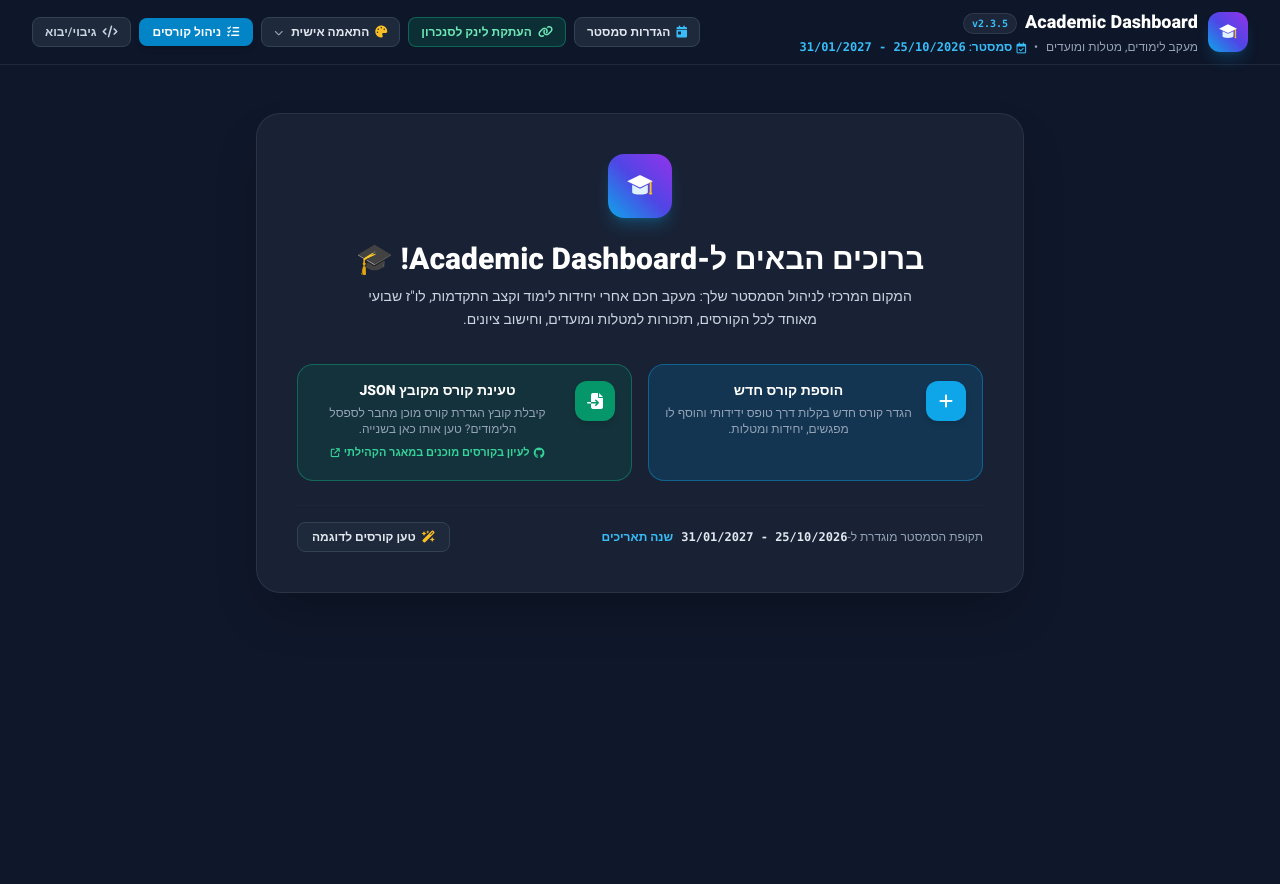
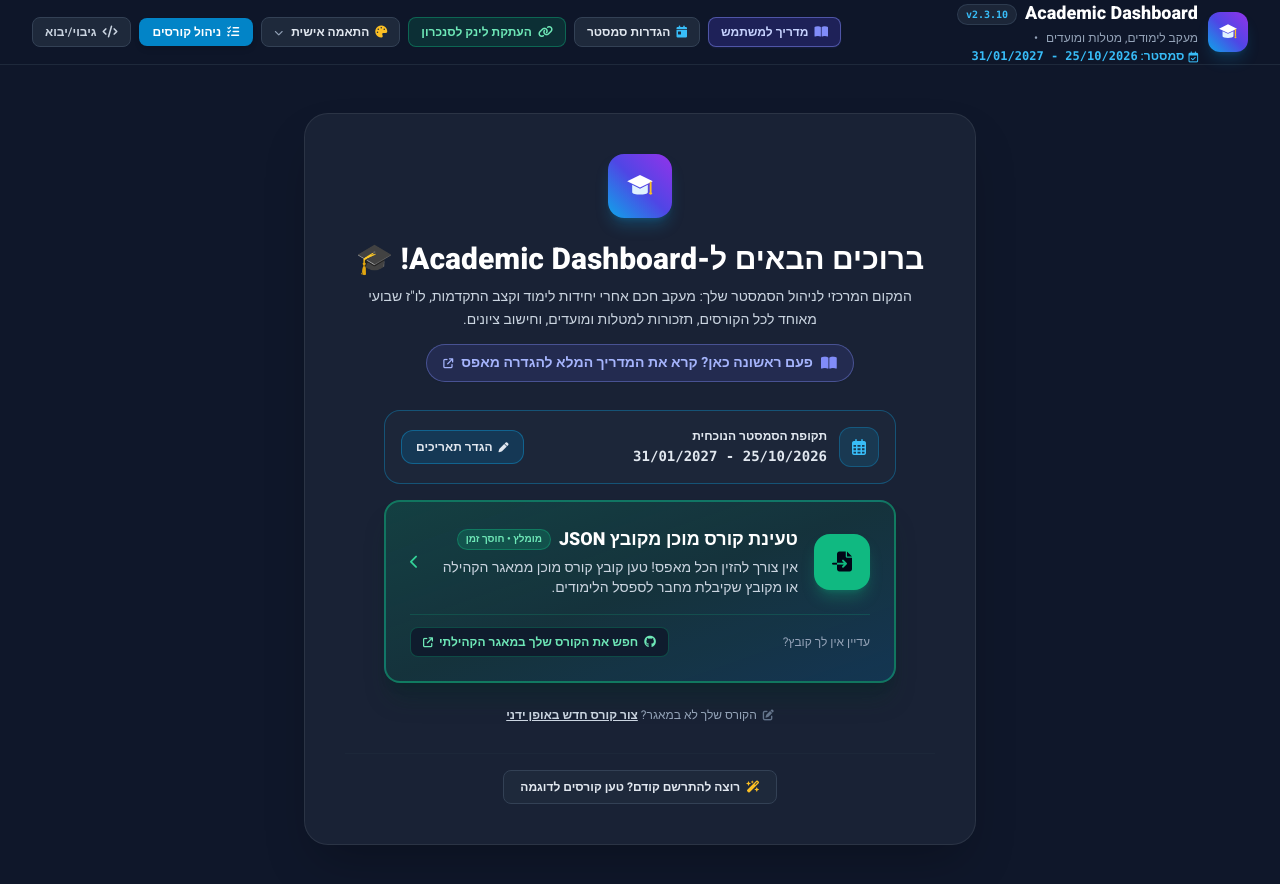
Before and after one commit to klempor/academic-dashboard, a plain HTML site: page index.html in a window 1280 px wide. Before the commit the page ends 800 px from the top, so only its background shows below. Drawn offline with nearby package versions, Linux system fonts and the light colour scheme.

Commit message:
Add user-guide

```diff
--- a/index.html
+++ b/index.html
@@ -99,7 +99,7 @@
                 <div class="min-w-0">
                     <div class="flex items-center gap-1.5 sm:gap-2 flex-wrap">
                         <h1 class="text-sm sm:text-lg font-extrabold text-white leading-tight truncate">Academic Dashboard</h1>
-                        <span id="appVersionBadge" class="px-1.5 sm:px-2 py-0.5 text-[10px] font-mono font-bold rounded-full bg-slate-800/90 text-brand-400 border border-slate-700/80 shadow-sm shrink-0" title="גרסת מערכת נוכחית (major.minor.micro)">v2.3.5</span>
+                        <span id="appVersionBadge" class="px-1.5 sm:px-2 py-0.5 text-[10px] font-mono font-bold rounded-full bg-slate-800/90 text-brand-400 border border-slate-700/80 shadow-sm shrink-0" title="גרסת מערכת נוכחית (major.minor.micro)">v2.3.10</span>
                     </div>
                     <div class="text-[11px] sm:text-xs text-slate-400 flex items-center gap-x-2 gap-y-0.5 flex-wrap mt-0.5">
                         <span class="hidden md:inline">מעקב לימודים, מטלות ומועדים</span>
@@ -113,6 +113,12 @@
             </div>
 
             <div class="flex items-center justify-start sm:justify-end flex-wrap gap-1.5 sm:gap-2 w-full lg:w-auto border-t border-slate-800/70 pt-2 lg:border-0 lg:pt-0 shrink-0">
+                <!-- USER GUIDE LINK BUTTON -->
+                <a href="https://github.com/klempor/academic-dashboard/blob/main/USER_GUIDE.md" target="_blank" rel="noopener noreferrer" class="px-2.5 sm:px-3 py-1.5 rounded-lg bg-indigo-600/25 hover:bg-indigo-600/40 text-indigo-200 hover:text-white text-xs font-bold transition-all border border-indigo-400/50 shadow-sm shadow-indigo-500/10 flex items-center gap-1.5 shrink-0" title="פתיחת המדריך המלא למשתמש">
+                    <i class="fa-solid fa-book-open text-indigo-400"></i>
+                    <span>מדריך למשתמש</span>
+                </a>
+
                 <!-- SEMESTER DATES SETTINGS BUTTON -->
                 <button onclick="openSemesterSettingsModal()" class="px-2.5 sm:px-3 py-1.5 rounded-lg bg-slate-800 hover:bg-slate-700 text-slate-200 text-xs font-bold transition-all border border-slate-700 flex items-center gap-1.5 shrink-0" title="הגדרת תאריכי תחילה וסיום סמסטר">
                     <i class="fa-solid fa-calendar-day text-brand-400"></i>
@@ -162,7 +168,7 @@
     <main class="max-w-7xl mx-auto px-4 sm:px-6 lg:px-8 pt-6 space-y-6">
 
         <!-- WELCOME / ONBOARDING SCREEN (SHOWN WHEN NO COURSES EXIST) -->
-        <section id="welcomeOnboardingSection" class="hidden glass-card rounded-3xl p-6 sm:p-10 text-center max-w-3xl mx-auto my-6 border border-slate-700/80 shadow-2xl space-y-6">
+        <section id="welcomeOnboardingSection" class="hidden glass-card rounded-3xl p-6 sm:p-10 text-center max-w-2xl mx-auto my-6 border border-slate-700/80 shadow-2xl space-y-6">
             <div class="w-16 h-16 rounded-2xl bg-gradient-to-tr from-brand-500 via-indigo-600 to-purple-600 flex items-center justify-center text-white shadow-lg shadow-brand-500/25 mx-auto p-3">
                 <svg viewBox="0 0 512 512" class="w-full h-full fill-current">
                     <path d="M256 115 L420 195 L256 275 L92 195 Z" fill="#ffffff"/>
@@ -177,43 +183,74 @@
                 <p class="text-sm text-slate-300 max-w-xl mx-auto leading-relaxed">
                     המקום המרכזי לניהול הסמסטר שלך: מעקב חכם אחרי יחידות לימוד וקצב התקדמות, לו"ז שבועי מאוחד לכל הקורסים, תזכורות למטלות ומועדים, וחישוב ציונים.
                 </p>
+                <div class="pt-1">
+                    <a href="https://github.com/klempor/academic-dashboard/blob/main/USER_GUIDE.md" target="_blank" rel="noopener noreferrer" class="inline-flex items-center gap-2 px-4 py-2 rounded-full bg-indigo-500/15 hover:bg-indigo-500/25 text-indigo-300 hover:text-indigo-200 border border-indigo-400/40 text-xs sm:text-sm font-bold transition-all shadow-sm">
+                        <i class="fa-solid fa-book-open text-indigo-400"></i>
+                        <span>פעם ראשונה כאן? קרא את המדריך המלא להגדרה מאפס</span>
+                        <i class="fa-solid fa-arrow-up-right-from-square text-[10px]"></i>
+                    </a>
+                </div>
             </div>
 
-            <div class="grid grid-cols-1 sm:grid-cols-2 gap-4 pt-2 text-right">
-                <button onclick="openCourseModal('form')" class="p-4 rounded-2xl bg-brand-600/20 hover:bg-brand-600/30 border border-brand-500/40 transition-all flex items-start gap-3.5 group">
-                    <div class="w-10 h-10 rounded-xl bg-brand-500 text-white flex items-center justify-center text-base shrink-0 shadow-md group-hover:scale-105 transition-transform">
-                        <i class="fa-solid fa-plus"></i>
-                    </div>
-                    <div>
-                        <h3 class="text-sm font-extrabold text-white">הוספת קורס חדש</h3>
-                        <p class="text-xs text-slate-400 mt-1">הגדר קורס חדש בקלות דרך טופס ידידותי והוסף לו מפגשים, יחידות ומטלות.</p>
-                    </div>
-                </button>
-
-                <button onclick="openCourseModal('json')" class="p-4 rounded-2xl bg-emerald-600/15 hover:bg-emerald-600/25 border border-emerald-500/40 transition-all flex items-start gap-3.5 group">
-                    <div class="w-10 h-10 rounded-xl bg-emerald-600 text-white flex items-center justify-center text-base shrink-0 shadow-md group-hover:scale-105 transition-transform">
-                        <i class="fa-solid fa-file-import"></i>
-                    </div>
-                    <div>
-                        <h3 class="text-sm font-extrabold text-white">טעינת קורס מקובץ JSON</h3>
-                        <p class="text-xs text-slate-400 mt-1">קיבלת קובץ הגדרת קורס מוכן מחבר לספסל הלימודים? טען אותו כאן בשנייה.</p>
-                        <a href="https://github.com/klempor/academic-dashboard/tree/main/courses" target="_blank" rel="noopener noreferrer" onclick="event.stopPropagation()" class="inline-flex items-center gap-1 text-[11px] font-bold text-emerald-400 hover:text-emerald-300 mt-2 hover:underline">
+            <div class="pt-1 space-y-4 max-w-lg mx-auto">
+                <!-- PROMINENT STEP 1: SEMESTER PERIOD SETTING (ABOVE LOAD COURSE, MORE SUBTLE THAN PRIMARY CTA) -->
+                <div class="p-3.5 sm:p-4 rounded-2xl bg-slate-800/75 border border-brand-500/35 hover:border-brand-400/60 transition-all flex items-center justify-between gap-3 text-right">
+                    <div class="flex items-center gap-3 min-w-0">
+                        <div class="w-10 h-10 rounded-xl bg-brand-500/15 border border-brand-500/30 text-brand-400 flex items-center justify-center text-base shrink-0">
+                            <i class="fa-regular fa-calendar-days"></i>
+                        </div>
+                        <div class="min-w-0">
+                            <span class="text-xs font-extrabold text-slate-200 block">תקופת הסמסטר הנוכחית</span>
+                            <span id="welcomeSemesterRangeDate" class="text-xs sm:text-sm font-mono font-bold text-brand-300 block mt-0.5 truncate">25/10/2026 - 31/01/2027</span>
+                        </div>
+                    </div>
+                    <button onclick="openSemesterSettingsModal()" class="shrink-0 px-3.5 py-2 rounded-xl bg-brand-600/20 hover:bg-brand-600/35 text-brand-300 hover:text-white border border-brand-500/40 text-xs font-bold transition-colors flex items-center gap-1.5">
+                        <i class="fa-solid fa-pen text-[10px]"></i>
+                        <span>הגדר תאריכים</span>
+                    </button>
+                </div>
+
+                <!-- PRIMARY CTA: LOAD COURSE FROM JSON -->
+                <div class="p-5 sm:p-6 rounded-2xl bg-gradient-to-br from-emerald-600/25 via-emerald-600/15 to-brand-600/20 border-2 border-emerald-500/50 hover:border-emerald-400 transition-all shadow-xl shadow-emerald-950/30 space-y-4">
+                    <button onclick="openCourseModal('json')" class="w-full text-right flex items-center gap-4 group">
+                        <div class="w-12 h-12 sm:w-14 sm:h-14 rounded-2xl bg-emerald-500 text-slate-950 flex items-center justify-center text-xl shrink-0 shadow-lg shadow-emerald-500/30 group-hover:scale-105 transition-transform">
+                            <i class="fa-solid fa-file-import"></i>
+                        </div>
+                        <div class="flex-1 min-w-0">
+                            <div class="flex items-center gap-2 flex-wrap">
+                                <h3 class="text-base sm:text-lg font-black text-white">טעינת קורס מוכן מקובץ JSON</h3>
+                                <span class="px-2 py-0.5 text-[10px] font-extrabold rounded-full bg-emerald-500/20 text-emerald-300 border border-emerald-500/40">מומלץ • חוסך זמן</span>
+                            </div>
+                            <p class="text-xs sm:text-sm text-slate-300 mt-1 leading-relaxed">
+                                אין צורך להזין הכל מאפס! טען קובץ קורס מוכן ממאגר הקהילה או מקובץ שקיבלת מחבר לספסל הלימודים.
+                            </p>
+                        </div>
+                        <i class="fa-solid fa-chevron-left text-emerald-400 text-sm shrink-0 group-hover:-translate-x-1 transition-transform"></i>
+                    </button>
+
+                    <div class="pt-3 border-t border-emerald-500/20 flex items-center justify-between gap-2 flex-wrap text-xs">
+                        <span class="text-slate-400">עדיין אין לך קובץ?</span>
+                        <a href="https://github.com/klempor/academic-dashboard/tree/main/courses" target="_blank" rel="noopener noreferrer" class="inline-flex items-center gap-1.5 px-3 py-1.5 rounded-lg bg-slate-900/80 hover:bg-slate-900 text-emerald-300 hover:text-emerald-200 font-bold border border-emerald-500/30 transition-colors">
                             <i class="fa-brands fa-github"></i>
-                            <span>לעיון בקורסים מוכנים במאגר הקהילתי</span>
-                            <i class="fa-solid fa-arrow-up-right-from-square text-[9px]"></i>
+                            <span>חפש את הקורס שלך במאגר הקהילתי</span>
+                            <i class="fa-solid fa-arrow-up-right-from-square text-[10px]"></i>
                         </a>
                     </div>
-                </button>
+                </div>
+
+                <!-- SECONDARY ALTERNATIVE: MANUAL COURSE CREATION -->
+                <div class="pt-0.5">
+                    <button onclick="openCourseModal('form')" class="inline-flex items-center gap-1.5 text-xs text-slate-400 hover:text-slate-200 transition-colors py-1.5 px-3 rounded-lg hover:bg-slate-800/50">
+                        <i class="fa-solid fa-pen-to-square text-[11px] text-slate-500"></i>
+                        <span>הקורס שלך לא במאגר? <span class="underline font-semibold text-slate-300">צור קורס חדש באופן ידני</span></span>
+                    </button>
+                </div>
             </div>
 
-            <div class="pt-4 border-t border-slate-800/80 flex flex-col sm:flex-row items-center justify-between gap-3 text-xs text-slate-400">
-                <div class="flex items-center gap-2 flex-wrap justify-center">
-                    <span>תקופת הסמסטר מוגדרת ל-<strong id="welcomeSemesterRangeDate" class="text-slate-200 font-mono">25/10/2026 - 31/01/2027</strong></span>
-                    <button onclick="openSemesterSettingsModal()" class="text-brand-400 hover:underline font-bold">שנה תאריכים</button>
-                </div>
-                <button onclick="loadDemoCourses()" class="px-3.5 py-1.5 rounded-lg bg-slate-800 hover:bg-slate-700 text-slate-200 font-bold border border-slate-700 transition-colors flex items-center gap-1.5">
+            <div class="pt-4 border-t border-slate-800/80 flex items-center justify-center text-xs text-slate-400">
+                <button onclick="loadDemoCourses()" class="px-4 py-2 rounded-lg bg-slate-800 hover:bg-slate-700 text-slate-200 font-bold border border-slate-700 transition-colors flex items-center gap-1.5">
                     <i class="fa-solid fa-wand-magic-sparkles text-amber-400"></i>
-                    <span>טען קורסים לדוגמה</span>
+                    <span>רוצה להתרשם קודם? טען קורסים לדוגמה</span>
                 </button>
             </div>
         </section>
@@ -430,10 +467,16 @@
                         <input type="date" id="semesterEndDateInput" required class="w-full bg-slate-800 border border-slate-700 rounded-xl px-3 py-2 text-xs text-white font-mono focus:outline-none focus:border-brand-500">
                     </div>
                 </div>
-                <div class="flex items-center gap-2">
-                    <button type="button" onclick="setSemesterDatesPreset('2026-10-25', '2027-01-31')" class="text-[11px] px-2.5 py-1.5 rounded-lg bg-brand-600/20 hover:bg-brand-600/30 text-brand-300 border border-brand-500/30 font-bold transition-colors">
-                        האוניברסיטה הפתוחה (25/10/2026 – 31/01/2027)
-                    </button>
+                <div class="space-y-2 pt-1">
+                    <span class="block text-[11px] font-bold text-slate-400">הגדרה מהירה לפי מוסד לימודים:</span>
+                    <div class="grid grid-cols-1 sm:grid-cols-2 gap-2">
+                        <button type="button" onclick="setSemesterDatesPreset('2026-10-25', '2027-01-31')" class="text-[11px] px-2.5 py-2 rounded-lg bg-brand-600/20 hover:bg-brand-600/30 text-brand-300 border border-brand-500/30 font-bold transition-colors text-center">
+                            האוניברסיטה הפתוחה<br><span class="font-mono text-[10px] opacity-90">25/10/2026 – 31/01/2027</span>
+                        </button>
+                        <button type="button" onclick="setSemesterDatesPreset('2026-10-11', '2027-01-17')" class="text-[11px] px-2.5 py-2 rounded-lg bg-emerald-600/20 hover:bg-emerald-600/30 text-emerald-300 border border-emerald-500/30 font-bold transition-colors text-center">
+                            האוניברסיטה העברית<br><span class="font-mono text-[10px] opacity-90">11/10/2026 – 17/01/2027</span>
+                        </button>
+                    </div>
                 </div>
                 <div class="flex justify-end gap-2 pt-2 border-t border-slate-800">
                     <button type="button" onclick="closeSemesterSettingsModal()" class="px-3.5 py-1.5 rounded-lg bg-slate-800 text-slate-300 text-xs font-bold">ביטול</button>
@@ -915,7 +958,7 @@
     <!-- JAVASCRIPT APPLICATION LOGIC -->
     <script>
         // --- SYSTEM VERSION ---
-        const APP_VERSION = "2.3.5"; // Format: major.minor.micro
+        const APP_VERSION = "2.3.10"; // Format: major.minor.micro
 
         // --- CONSTANTS & SEMESTER WEEKS ---
         const STORAGE_KEY = 'academic_dashboard_state_v2';
@@ -2418,7 +2461,7 @@
                 container.innerHTML = `
                     <div class="p-6 rounded-xl bg-slate-800/40 border border-slate-800 text-center space-y-2">
                         <p class="text-xs text-slate-400">עדיין לא הוספת קורסים למערכת.</p>
-                        <button onclick="switchManageModalTab('form')" class="text-xs text-brand-400 font-bold hover:underline">+ לחץ כאן להוספת הקורס הראשון</button>
+                        <button onclick="switchManageModalTab('json')" class="text-xs text-emerald-400 font-bold hover:underline">+ לחץ כאן לטעינת קורס מ-JSON</button>
                     </div>
                 `;
                 return;
```
Also changed, not shown: docs/images/step1-welcome.svg (added), docs/images/step2-semester-modal.svg (added), docs/images/step3a-github-download.svg (added), docs/images/step3b-load-course-modal.svg (added), docs/images/step4-dashboard-overview.svg (added), 1 other file.
